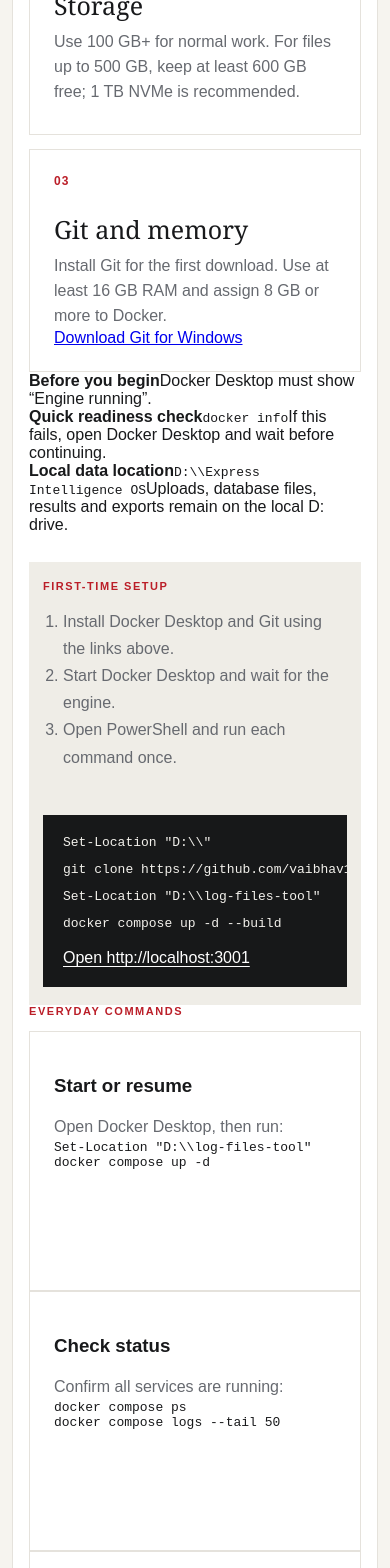
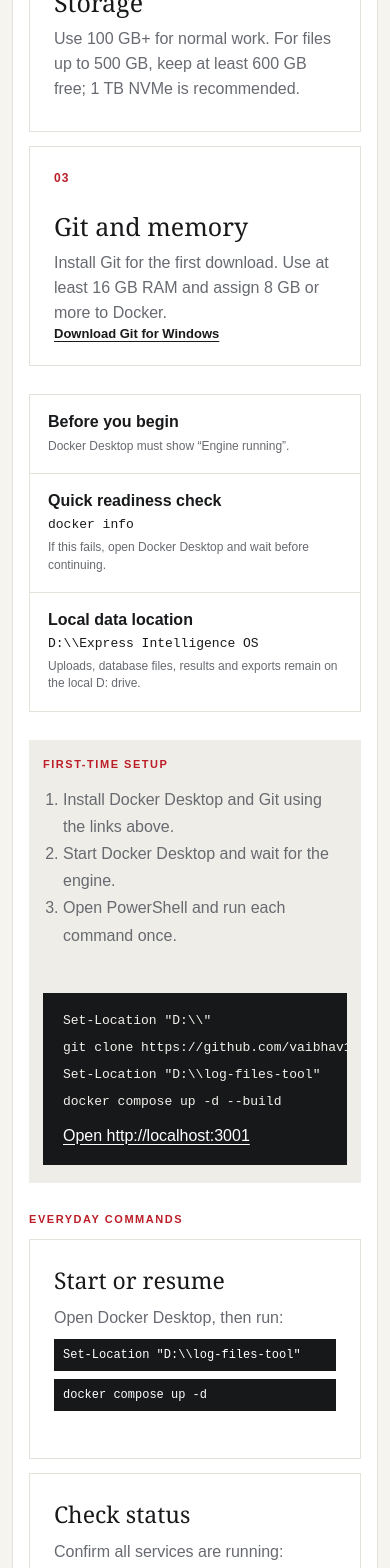
Before and after one commit to vaibhav1465-coder/log-files-tool, a Next.js app in the folder apps/web/: page / in a window 390 px wide. Shown: the part 2357-3925 px from the top of the page. Built offline with nearby package versions, Linux system fonts and the light colour scheme; no server answers.

Commit message:
Style responsive setup and operations guidance

```diff
--- a/apps/web/app/styles.css
+++ b/apps/web/app/styles.css
@@ -202,3 +202,26 @@ legend { font-family:Georgia, serif; font-size:21px; margin-bottom:14px; }
 .estimateCard span,.estimateCard small { color:var(--muted); }
 .estimateCard p { margin:5px 0; }
 @media(max-width:420px){.scopeChoices{display:grid;grid-template-columns:1fr 1fr}.scopeChoices button{width:100%}.customScope{max-width:none}}
+
+/* Team launcher: installation, readiness and daily operations */
+.requirementGrid a { margin-top:auto; color:var(--ink); font-weight:bold; font-size:13px; text-underline-offset:3px; }
+.readinessBox { margin-top:28px; display:grid; grid-template-columns:repeat(3,minmax(0,1fr)); border:1px solid var(--line); }
+.readinessBox>div { padding:18px; display:grid; gap:7px; border-left:1px solid var(--line); }
+.readinessBox>div:first-child { border-left:0; }
+.readinessBox span { color:var(--muted); font-size:12px; line-height:1.45; }
+.readinessBox code { overflow-wrap:anywhere; }
+.dailyOperations,.alternatives { margin-top:30px; }
+.operationGrid { display:grid; grid-template-columns:repeat(3,minmax(0,1fr)); gap:14px; }
+.operationGrid article { min-height:220px; }
+.operationGrid h3 { margin:0 0 10px; font:normal 23px Georgia,serif; }
+.operationGrid code { width:100%; margin-top:8px; padding:9px; background:#171819; color:white; overflow-wrap:anywhere; font-size:12px; }
+.operationGrid small { margin-top:auto; color:var(--red); line-height:1.45; }
+.alternatives { padding:24px; background:#efede7; }
+.alternatives ul { margin:0; padding-left:20px; display:grid; gap:12px; color:var(--muted); line-height:1.5; }
+.alternatives strong { color:var(--ink); }
+@media (max-width:760px) {
+  .readinessBox,.operationGrid { grid-template-columns:1fr; }
+  .readinessBox>div { border-left:0; border-top:1px solid var(--line); }
+  .readinessBox>div:first-child { border-top:0; }
+  .alternatives { padding:18px 16px; }
+}
```
